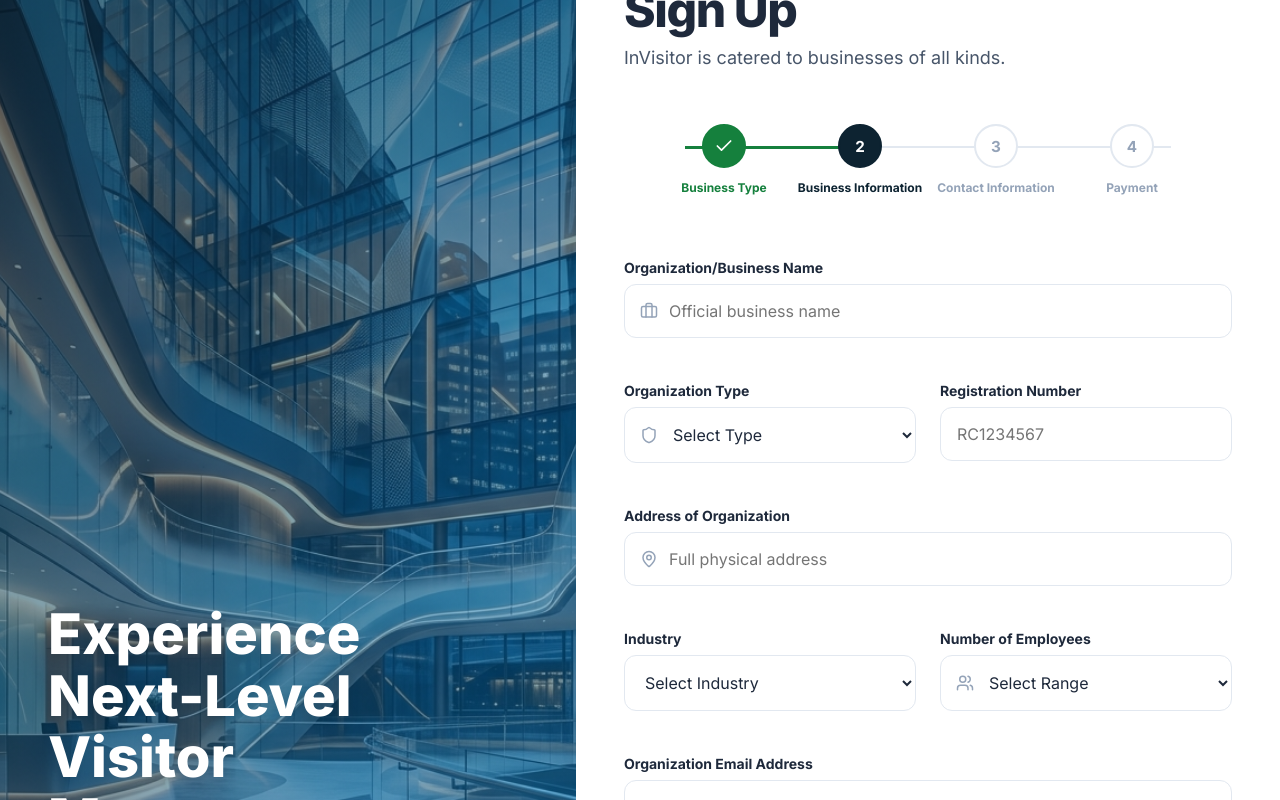
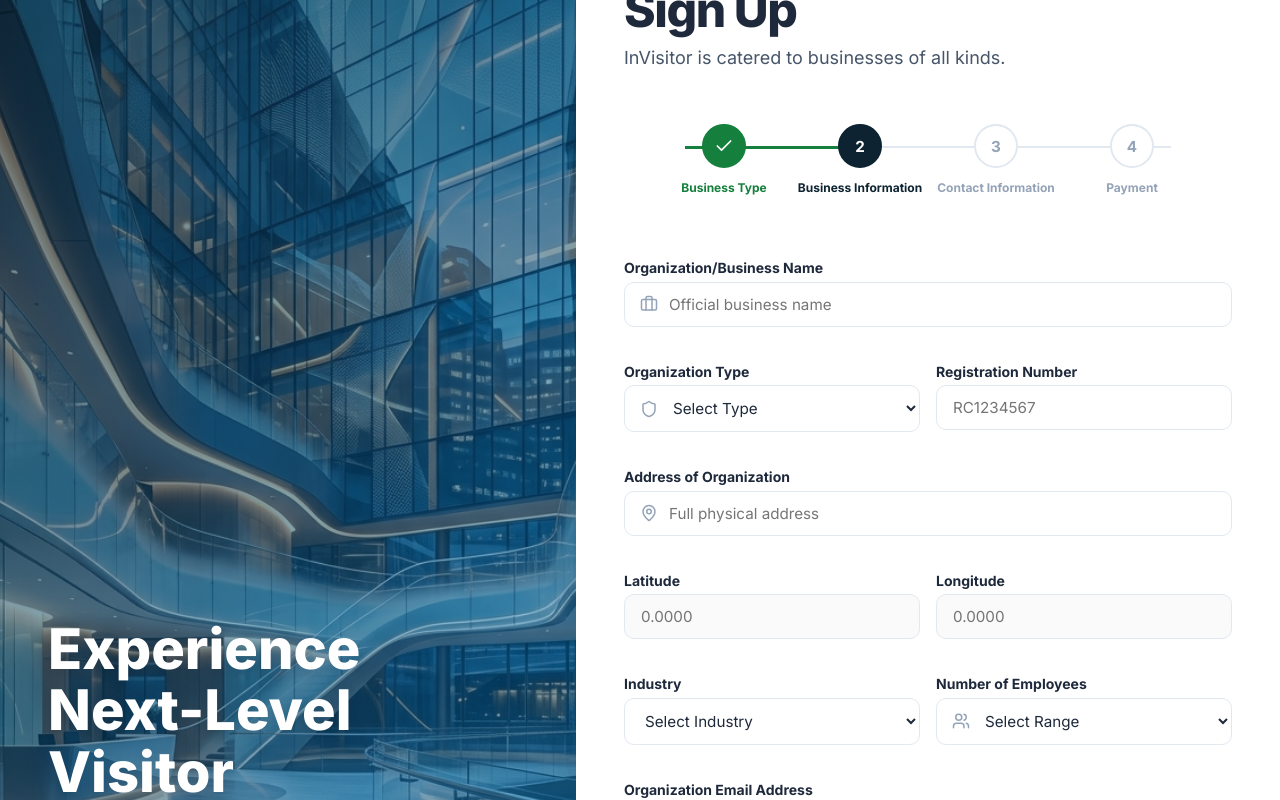
Before and after one commit to itz4mesays/Invisitor_Frontend, a React (Vite) app: page /signup in a window 1280 px wide. Both pictures are taken after a click on the button "Proceed". Shown: the part 127-927 px from the top of the page. Built offline with nearby package versions, Linux system fonts and the light colour scheme.

Commit message:
updated signup wizard form

```diff
--- a/src/pages/SignupWizard.jsx
+++ b/src/pages/SignupWizard.jsx
@@ -11,9 +11,37 @@ const SignupWizard = () => {
   const [paymentMethod, setPaymentMethod] = useState('Paystack');
   const [isVerifying, setIsVerifying] = useState(false);
 
-  // Extract number of units from residents string if available
   const initialUnits = location.state?.residents ? location.state.residents.replace(/[^0-9]/g, '') : '';
   const [units, setUnits] = useState(initialUnits);
+
+  const [address, setAddress] = useState('');
+  const [latitude, setLatitude] = useState('');
+  const [longitude, setLongitude] = useState('');
+  const [isGeocoding, setIsGeocoding] = useState(false);
+
+  const handleAddressBlur = async () => {
+    if (!address.trim()) return;
+    setIsGeocoding(true);
+    try {
+      const apiKey = import.meta.env.VITE_GOOGLE_MAPS_API_KEY;
+      if (!apiKey) {
+        console.warn('Google Maps API key is missing. Add VITE_GOOGLE_MAPS_API_KEY to .env');
+        return;
+      }
+      const response = await fetch(`https://maps.googleapis.com/maps/api/geocode/json?address=${encodeURIComponent(address)}&key=${apiKey}`);
+      const data = await response.json();
+
+      if (data.status === 'OK' && data.results.length > 0) {
+        const { lat, lng } = data.results[0].geometry.location;
+        setLatitude(lat.toString());
+        setLongitude(lng.toString());
+      }
+    } catch (error) {
+      console.error('Error fetching geocode:', error);
+    } finally {
+      setIsGeocoding(false);
+    }
+  };
 
   // Handle initial step from route if needed
   useEffect(() => {
@@ -135,9 +163,18 @@ const SignupWizard = () => {
                  <div className="form-group" style={{ gridColumn: 'span 2' }}>
                    <label>Address of Organization</label>
                    <div style={{ position: 'relative' }}>
-                    <input type="text" placeholder="Full physical address" style={{ paddingLeft: '2.75rem' }} />
+                    <input type="text" placeholder="Full physical address" style={{ paddingLeft: '2.75rem' }} value={address} onChange={(e) => setAddress(e.target.value)} onBlur={handleAddressBlur} />
                     <MapPin size={18} style={{ position: 'absolute', left: '1rem', top: '50%', transform: 'translateY(-50%)', color: 'var(--text-quaternary)' }} />
                    </div>
+                   {isGeocoding && <span style={{ fontSize: '0.8rem', color: 'var(--bg-brand)', display: 'inline-block', marginTop: '0.4rem', fontWeight: 600 }}>Fetching your coordinates...</span>}
+                 </div>
+                 <div className="form-group">
+                   <label>Latitude</label>
+                   <input type="text" placeholder="0.0000" value={latitude} readOnly style={{ backgroundColor: 'rgba(0,0,0,0.02)', cursor: 'not-allowed' }} />
+                 </div>
+                 <div className="form-group">
+                   <label>Longitude</label>
+                   <input type="text" placeholder="0.0000" value={longitude} readOnly style={{ backgroundColor: 'rgba(0,0,0,0.02)', cursor: 'not-allowed' }} />
                  </div>
                  <div className="form-group">
                    <label>Industry</label>
@@ -173,9 +210,9 @@ const SignupWizard = () => {
              ) : (
                <div className="form-grid">
                  <div className="form-group" style={{ gridColumn: 'span 2' }}>
-                   <label>Legal Entity Name</label>
+                   <label>Estate Name</label>
                    <div style={{ position: 'relative' }}>
-                    <input type="text" placeholder="Full legal name" style={{ paddingLeft: '2.75rem' }} />
+                    <input type="text" placeholder="Full estate name" style={{ paddingLeft: '2.75rem' }} />
                     <Home size={18} style={{ position: 'absolute', left: '1rem', top: '50%', transform: 'translateY(-50%)', color: 'var(--text-quaternary)' }} />
                    </div>
                  </div>
@@ -202,9 +239,10 @@ const SignupWizard = () => {
                  <div className="form-group" style={{ gridColumn: 'span 2' }}>
                    <label>Full Address</label>
                    <div style={{ position: 'relative' }}>
-                    <input type="text" placeholder="Property address" style={{ paddingLeft: '2.75rem' }} />
+                    <input type="text" placeholder="Property address" style={{ paddingLeft: '2.75rem' }} value={address} onChange={(e) => setAddress(e.target.value)} onBlur={handleAddressBlur} />
                     <MapPin size={18} style={{ position: 'absolute', left: '1rem', top: '50%', transform: 'translateY(-50%)', color: 'var(--text-quaternary)' }} />
                    </div>
+                   {isGeocoding && <span style={{ fontSize: '0.8rem', color: 'var(--bg-brand)', display: 'inline-block', marginTop: '0.4rem', fontWeight: 600 }}>Fetching your coordinates...</span>}
                  </div>
                  <div className="form-group">
                    <label>Number of Units</label>
@@ -216,11 +254,11 @@ const SignupWizard = () => {
                  </div>
                  <div className="form-group">
                    <label>Latitude</label>
-                   <input type="text" placeholder="0.0000" />
+                   <input type="text" placeholder="0.0000" value={latitude} readOnly style={{ backgroundColor: 'rgba(0,0,0,0.02)', cursor: 'not-allowed' }} />
                  </div>
                  <div className="form-group">
                    <label>Longitude</label>
-                   <input type="text" placeholder="0.0000" />
+                   <input type="text" placeholder="0.0000" value={longitude} readOnly style={{ backgroundColor: 'rgba(0,0,0,0.02)', cursor: 'not-allowed' }} />
                  </div>
                </div>
              )}
@@ -461,13 +499,13 @@ const SignupWizard = () => {
       </div>
 
       <style jsx>{`
-        .form-grid { display: grid; grid-template-columns: 1fr 1fr; gap: 1.5rem; }
+        .form-grid { display: grid; grid-template-columns: 1fr 1fr; gap: 1rem; }
         .payment-grid { display: grid; grid-template-columns: 1fr 1fr 1fr; gap: 1rem; }
 
-        .form-group label { display: block; font-size: 0.875rem; font-weight: 700; color: var(--text-primary); margin-bottom: 0.5rem; }
+        .form-group label { display: block; font-size: 0.875rem; font-weight: 700; color: var(--text-primary); margin-bottom: 0.35rem; }
         .form-group input, .form-group select {
-          width: 100%; padding: 1rem; border-radius: 12px; border: 1.5px solid var(--border-default);
-          background: transparent; color: var(--text-primary); font-size: 1rem; outline: none; transition: border-color 0.2s;
+          width: 100%; padding: 0.75rem 1rem; border-radius: 10px; border: 1.5px solid var(--border-default);
+          background: transparent; color: var(--text-primary); font-size: 0.95rem; outline: none; transition: border-color 0.2s;
         }
         .form-group input:focus, .form-group select:focus { border-color: var(--bg-brand); }
 
```
Also changed, not shown: 1 other file (tests, documents, lock files or other folders).
